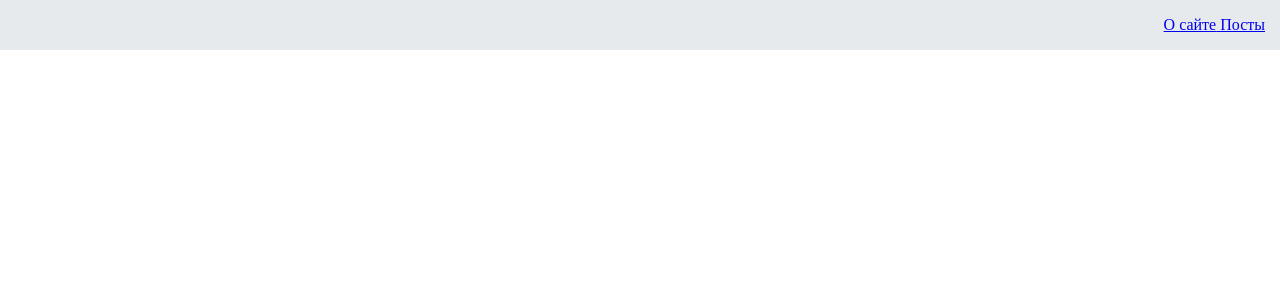
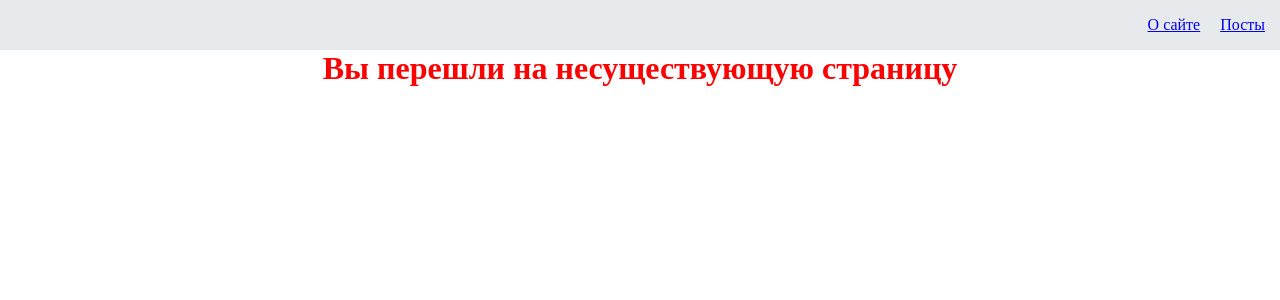
Before and after one commit to Elisei-Trifan/project-react-ulbi, a React (Create React App) app: page / in a window 1280 px wide. Before the commit this address had no page. Shown: the top 300 px of the page. Built offline with nearby package versions, Linux system fonts and the light colour scheme.

Commit message:
create Error-componenets

```diff
--- a/src/App.js
+++ b/src/App.js
@@ -1,6 +1,7 @@
 import Navbar from './components/UI/navbar/Navbar'
 import About from './pages/About'
 import Posts from './pages/Posts'
+import Error from './pages/Error'
 import './styles/App.css'
 import { BrowserRouter, Routes, Route } from 'react-router-dom'
 
@@ -13,6 +14,7 @@ export default function App() {
       <Routes>
         <Route path="/about" element={<About />}></Route>
         <Route path="/posts" element={<Posts />}></Route>
+        <Route path="*" element={<Error />}></Route>
       </Routes>
     </BrowserRouter>
   )
--- a/src/components/UI/navbar/Navbar.jsx
+++ b/src/components/UI/navbar/Navbar.jsx
@@ -4,8 +4,12 @@ import { Link } from 'react-router-dom'
 const Navbar = () => {
   return (
     <div className="navbar_links">
-      <Link to="/about"> О сайте</Link>
-      <Link to="/posts"> Посты</Link>
+      <Link className="link" to="/about">
+        О сайте
+      </Link>
+      <Link className="link" to="/posts">
+        Посты
+      </Link>
     </div>
   )
 }
--- /dev/null
+++ b/src/pages/Error.jsx
@@ -0,0 +1,7 @@
+import React from 'react'
+
+const Error = () => {
+  return <h1 style={{ color: 'red' }}>Вы перешли на несуществующую страницу</h1>
+}
+
+export default Error
--- a/src/styles/App.css
+++ b/src/styles/App.css
@@ -79,3 +79,7 @@
 .navbar_links {
   margin-left: auto;
 }
+
+.link {
+  margin-left: 20px;
+}
```
